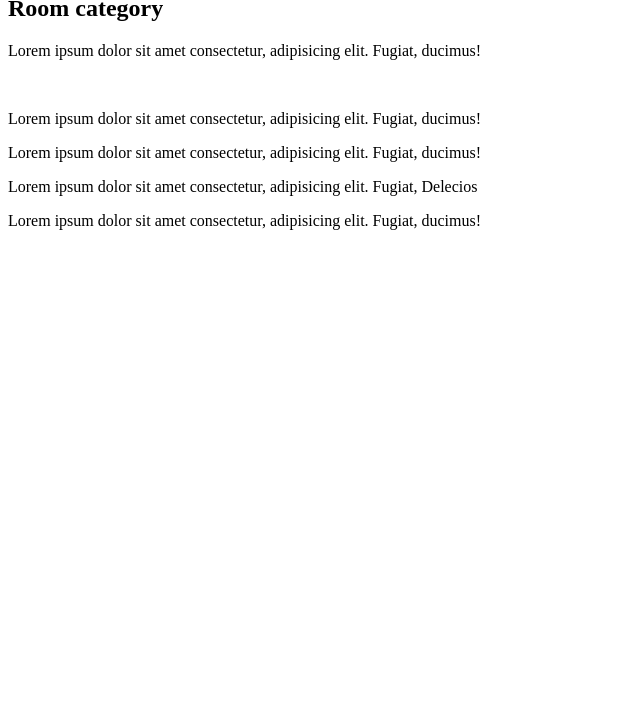
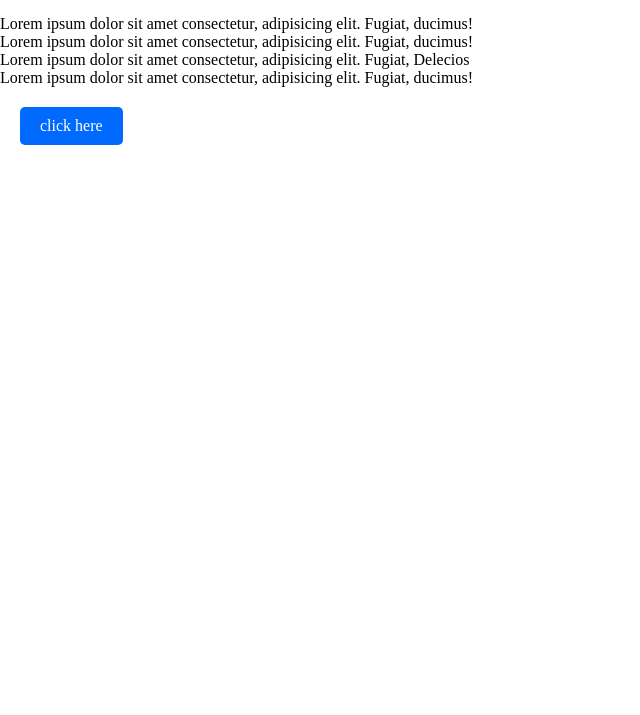
Before and after one commit to awaleH12/student_lesson, a plain HTML site: page index.html in a window 1280 px wide. Shown: the part 85-800 px from the top of the page, without its empty margins (0-640 px from the left). Drawn offline with Linux system fonts and the light colour scheme.

Commit message:
added btn style and css file

```diff
--- /dev/null
+++ b/css/styles.css
@@ -0,0 +1,16 @@
+*{
+    padding: 0;
+    margin: 0;
+    box-sizing: border-box;
+}
+
+.link_btn{
+    display: inline-block;
+    padding: 10px 20px;
+    background-color: #006aff;
+    color: #fff;
+    text-decoration: none;
+    border-radius: 5px;
+    margin-top:20px;
+    margin-left:20px;
+}
--- a/index.html
+++ b/index.html
@@ -4,6 +4,7 @@
     <meta charset="UTF-8">
     <meta name="viewport" content="width=device-width, initial-scale=1.0">
     <title>Document</title>
+      <link rel="stylesheet" href="css/styles.css">
  </head>
  <body>
     <h1>Rooms</h1>
@@ -16,6 +17,8 @@
     <p>Lorem ipsum dolor sit amet consectetur, adipisicing elit. Fugiat, <span>Delecios</span></p>
     <p><span>Lorem ipsum</span> dolor sit amet consectetur, adipisicing elit. Fugiat, ducimus!</p>
 
+    <a class="link_btn" href="https://www.example.com">click here</a>
+
 
  </body>
  </html>
```
